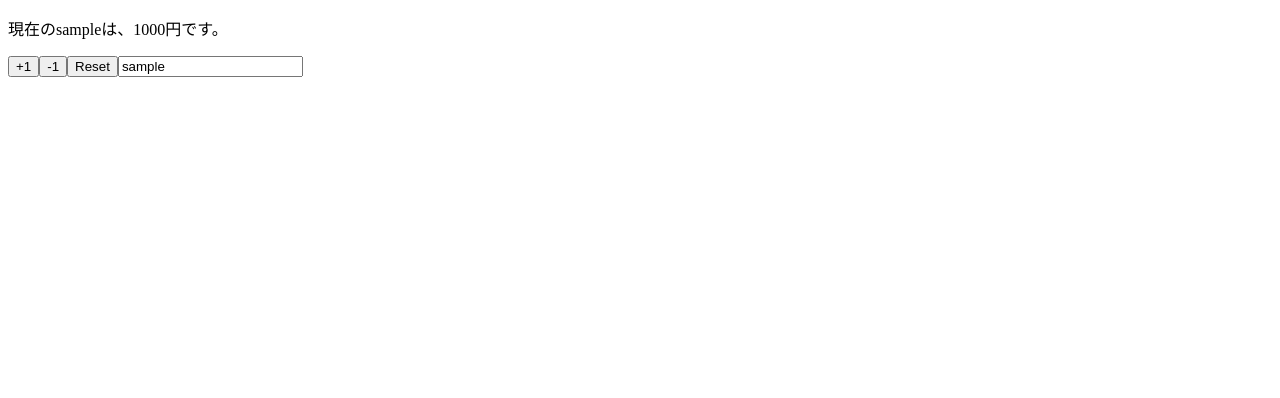
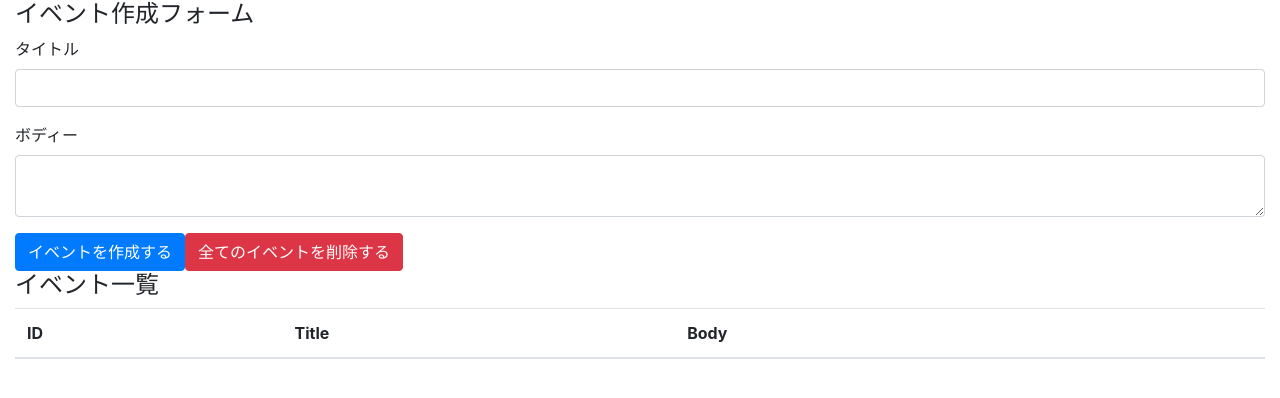
Before and after one commit to keng-oh/sample.react-hooks, a React (Create React App) app in the folder react-hooks-101/: page / in a window 1280 px wide. Shown: the top 398 px of the page. Built offline with nearby package versions, Linux system fonts and the light colour scheme.

Commit message:
install bootstrap

```diff
--- a/react-hooks-101/package.json
+++ b/react-hooks-101/package.json
@@ -6,6 +6,7 @@
     "@testing-library/jest-dom": "^4.2.4",
     "@testing-library/react": "^9.3.2",
     "@testing-library/user-event": "^7.1.2",
+    "bootstrap": "4.4.1",
     "react": "^16.13.1",
     "react-dom": "^16.13.1",
     "react-scripts": "3.4.1"
--- a/react-hooks-101/src/App.js
+++ /dev/null
@@ -1,36 +0,0 @@
-import React, { useEffect, useState } from 'react'
-
-const App = props => {
-  const [state, setState] = useState(props)
-  const {name, price} = state
-
-  useEffect(() => {
-    console.log('called everytime')
-  })
-
-  useEffect(() => {
-    console.log('called once')
-  }, [])
-
-  useEffect(() => {
-    console.log('called when name changed')
-  }, [name])
-
-
-  return (
-    <>
-      <p>現在の{name}は、{price}円です。</p>
-      <button onClick={() => setState({...state, price: price + 1})}>+1</button>
-      <button onClick={() => setState({...state, price: price - 1})}>-1</button>
-      <button onClick={() => setState(props)}>Reset</button>
-      <input value={name} onChange={e => setState({...state, name: e.target.value})} />
-    </>
-  )
-}
-
-App.defaultProps = {
-  name: 'sample',
-  price: 1000
-}
-
-export default App
--- /dev/null
+++ b/react-hooks-101/src/components/App.js
@@ -0,0 +1,41 @@
+import React, { useEffect, useState } from 'react'
+
+import 'bootstrap/dist/css/bootstrap.min.css'
+
+const App = props => {
+  return (
+    <div className="container-fluid">
+      <h4>イベント作成フォーム</h4>
+      <form>
+        <div className="form-group">
+          <label htmlFor="formEventTitle">タイトル</label>
+          <input className="form-control" id="formEventTitle" />
+        </div>
+        <div className="form-group">
+          <label htmlFor="formEventBody">ボディー</label>
+          <textarea className="form-control" id="formEventBody" />
+        </div>
+
+        <button className="btn btn-primary">イベントを作成する</button>
+        <button className="btn btn-danger">全てのイベントを削除する</button>
+      </form>
+
+      <h4>イベント一覧</h4>
+      <table class="table table-hover">
+        <thead>
+          <tr>
+            <th>ID</th>
+            <th>Title</th>
+            <th>Body</th>
+            <th></th>
+          </tr>
+        </thead>
+        <tbody>
+
+        </tbody>
+      </table>
+    </div>
+  )
+}
+
+export default App
--- a/react-hooks-101/src/index.js
+++ b/react-hooks-101/src/index.js
@@ -1,6 +1,6 @@
 import React from 'react'
 import ReactDOM from 'react-dom'
-import App from './App'
+import App from './components/App'
 
 ReactDOM.render(
   <React.StrictMode>
```
Also changed, not shown: 1 other file (tests, documents, lock files or other folders).
